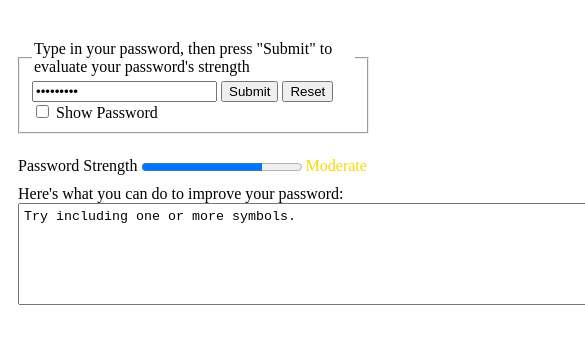
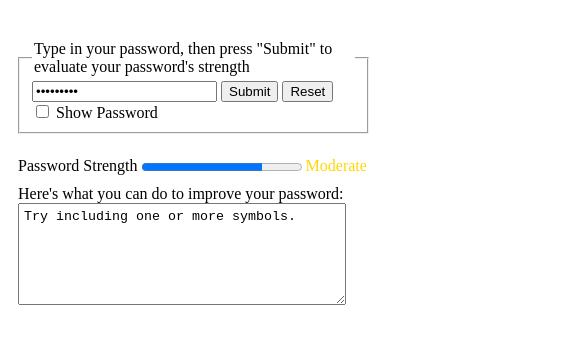
Before and after one commit to giangvdm/brokenPasswordEvaluator, a plain HTML site: page index.html in a window 390 px wide. Both pictures are taken after typing "Sample123" into the empty fields and a click on the button "Submit". Shown: the part 110-454 px from the top of the page, 585 px wide, since content can reach past the window. Drawn offline with Linux system fonts and the light colour scheme.

Commit message:
Make improvement-tip area responsive

```diff
--- a/assets/css/main.css
+++ b/assets/css/main.css
@@ -34,4 +34,5 @@ a {
 
 #improvement-tip {
     padding: 5px;
+    width: 90%;
 }
--- a/index.html
+++ b/index.html
@@ -37,7 +37,7 @@
         <div id="extra-result">
             <label for="improvement-tip">Here's what you can do to improve your password:</label>
             <br>
-            <textarea name="improvement-tip" id="improvement-tip" cols="70" rows="6" readonly></textarea>
+            <textarea name="improvement-tip" id="improvement-tip" rows="6" readonly></textarea>
         </div>
     </div>
 
```
